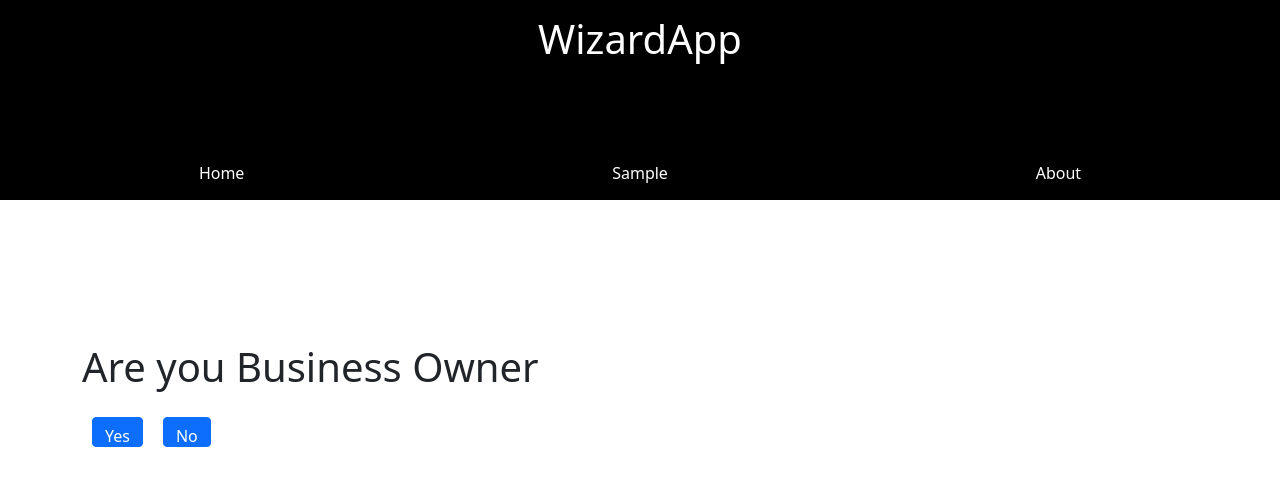
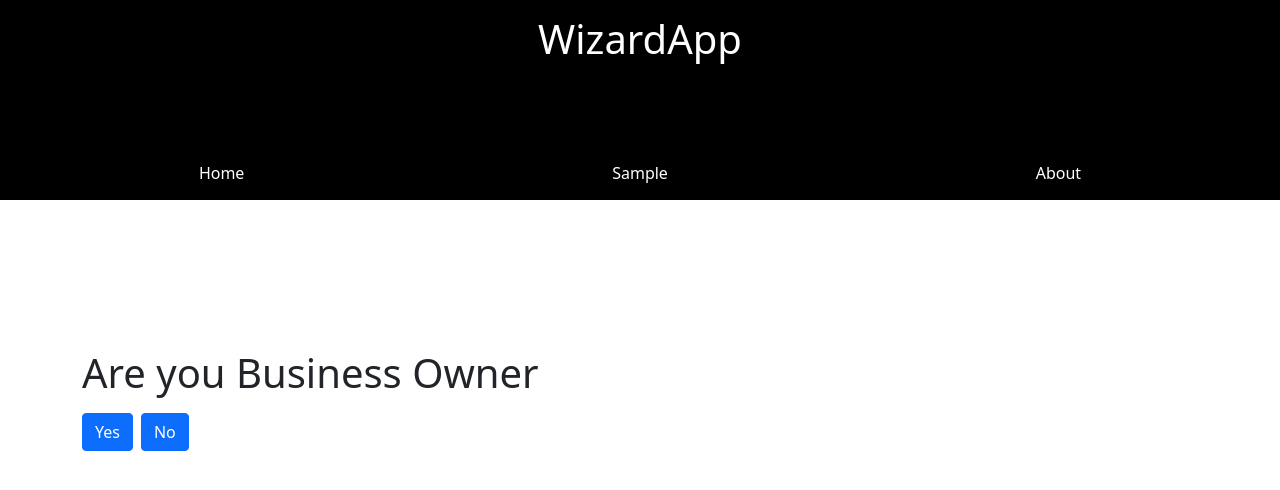
Before and after one commit to prateek3065/wizard-app, a React (Create React App) app: page / in a window 1280 px wide. Shown: the top 490 px of the page. Built offline with nearby package versions, Linux system fonts and the light colour scheme.

Commit message:
aligned text inside buttons

```diff
--- a/src/App.css
+++ b/src/App.css
@@ -6,8 +6,11 @@
   align-items: center;
 }
 .btn {
-  height: 30px;
-  margin: 10px;
+  display: inline-flex;
+  justify-content: center; /* center the content horizontally */
+  align-items: center;
+  border-color: transparent;
+  margin-right: 8px;
 }
 .mode-buttons:hover {
   cursor: pointer;
--- a/src/FaceBookModal.js
+++ b/src/FaceBookModal.js
@@ -12,7 +12,9 @@ export default function FaceBookModal(isModalOpen, setModalOpen) {
             <Form.Label>Password</Form.Label>
             <Form.Control type="text" required />
           </Form.Group>
-          <Button type="submit">Submit</Button>
+          <Form.Group style={{ marginTop: "8px" }}>
+            <Button type="submit">Submit</Button>
+          </Form.Group>
         </Form>
       </Modal.Body>
     </Modal>
--- a/src/Steps.js
+++ b/src/Steps.js
@@ -9,8 +9,12 @@ export default function Steps({ step, setStep, isModalOpen, setModalOpen }) {
     if (flag)
       return (
         <>
-          <Button onClick={() => setStep((prev) => prev + 1)}>Yes</Button>
-          <Button onClick={() => setStep((prev) => prev + 0)}>No</Button>
+          <Button className="btn" onClick={() => setStep((prev) => prev + 1)}>
+            Yes
+          </Button>
+          <Button className="btn" onClick={() => setStep((prev) => prev + 0)}>
+            No
+          </Button>
         </>
       );
     return <></>;
@@ -46,7 +50,11 @@ export default function Steps({ step, setStep, isModalOpen, setModalOpen }) {
             <Form.Control type="text" required></Form.Control>
             <Form.Label>Password</Form.Label>
             <Form.Control type="text" required></Form.Control>
-            <Button type="submit">LogIn</Button>
+          </Form.Group>
+          <Form.Group>
+            <Button className="btn" type="submit">
+              LogIn
+            </Button>
           </Form.Group>
         </Form>
       </Container>
@@ -77,7 +85,9 @@ export default function Steps({ step, setStep, isModalOpen, setModalOpen }) {
             <Form.Control type="text" required></Form.Control>
             <Form.Label>Password</Form.Label>
             <Form.Control type="text" required></Form.Control>
-            <Button onClick={handleSubmit} type="submit">
+          </Form.Group>
+          <Form.Group>
+            <Button className="btn" onClick={handleSubmit} type="submit">
               LogIn
             </Button>
           </Form.Group>
@@ -96,13 +106,15 @@ export default function Steps({ step, setStep, isModalOpen, setModalOpen }) {
     }
     return (
       <Container>
-        <Form>
+        <Form style={{ marginTop: "20px" }}>
           <Form.Group>
             <Form.Label>{q}</Form.Label>
             <Form.Control type="text" required></Form.Control>
             <Form.Label>Password</Form.Label>
             <Form.Control type="text" required></Form.Control>
-            <Button onClick={handleSubmit} type="submit">
+          </Form.Group>
+          <Form.Group style={{ marginTop: "8px" }}>
+            <Button className="btn" onClick={handleSubmit} type="submit">
               LogIn
             </Button>
           </Form.Group>
@@ -117,7 +129,7 @@ export default function Steps({ step, setStep, isModalOpen, setModalOpen }) {
   else if (step === "110") return twoChild("Access Denied", false);
   else if (step === "101") return signIn("Fb logIn widget", "facebook");
   else if (step === "100")
-    return signIn("Email signIn form", "small corporation", "email");
+    return signIn("Email signIn form", "small corporation");
   else if (step === "1111")
     return twoChild("Interested in Taking survey", true);
   else if (step === "1110")
```
